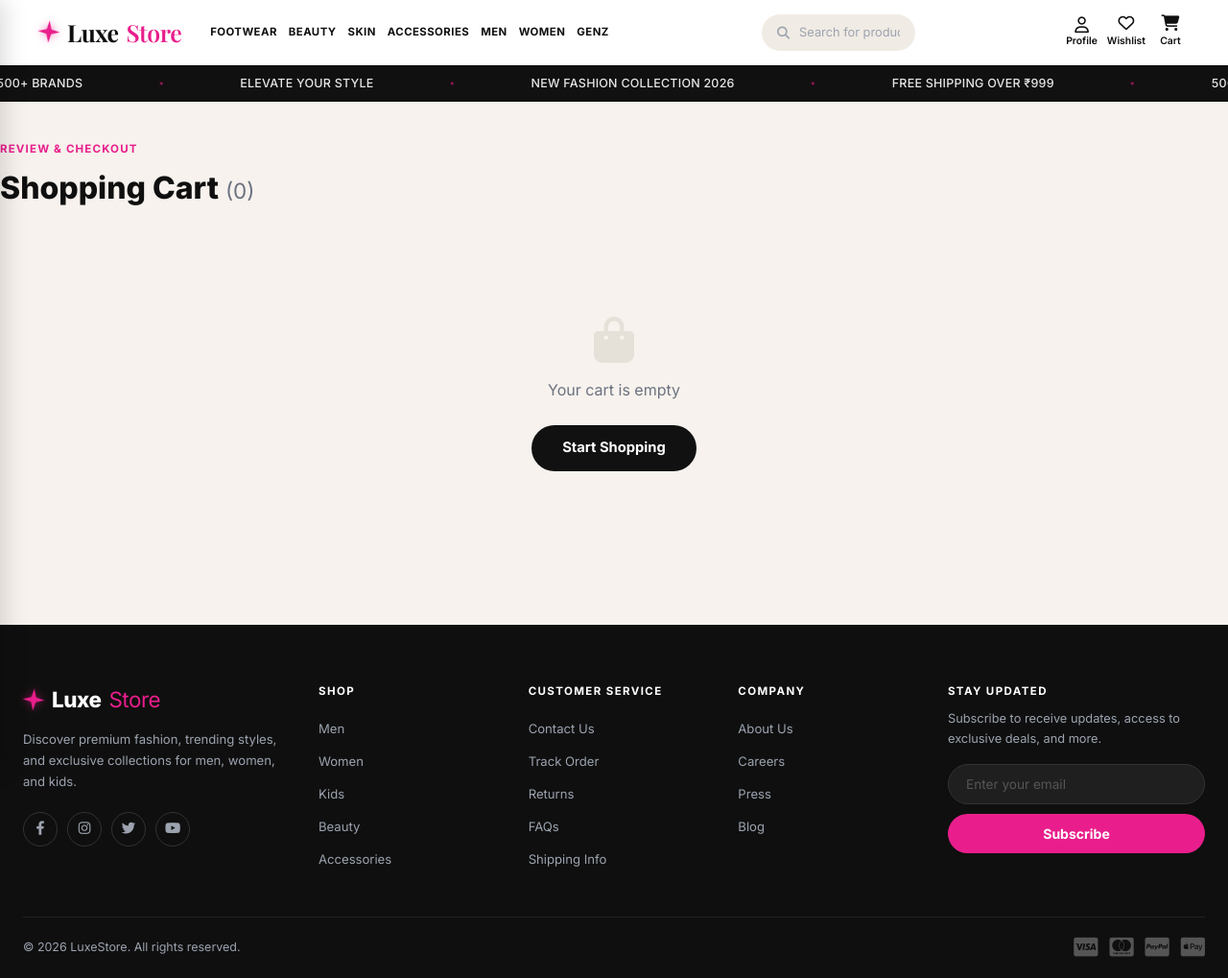
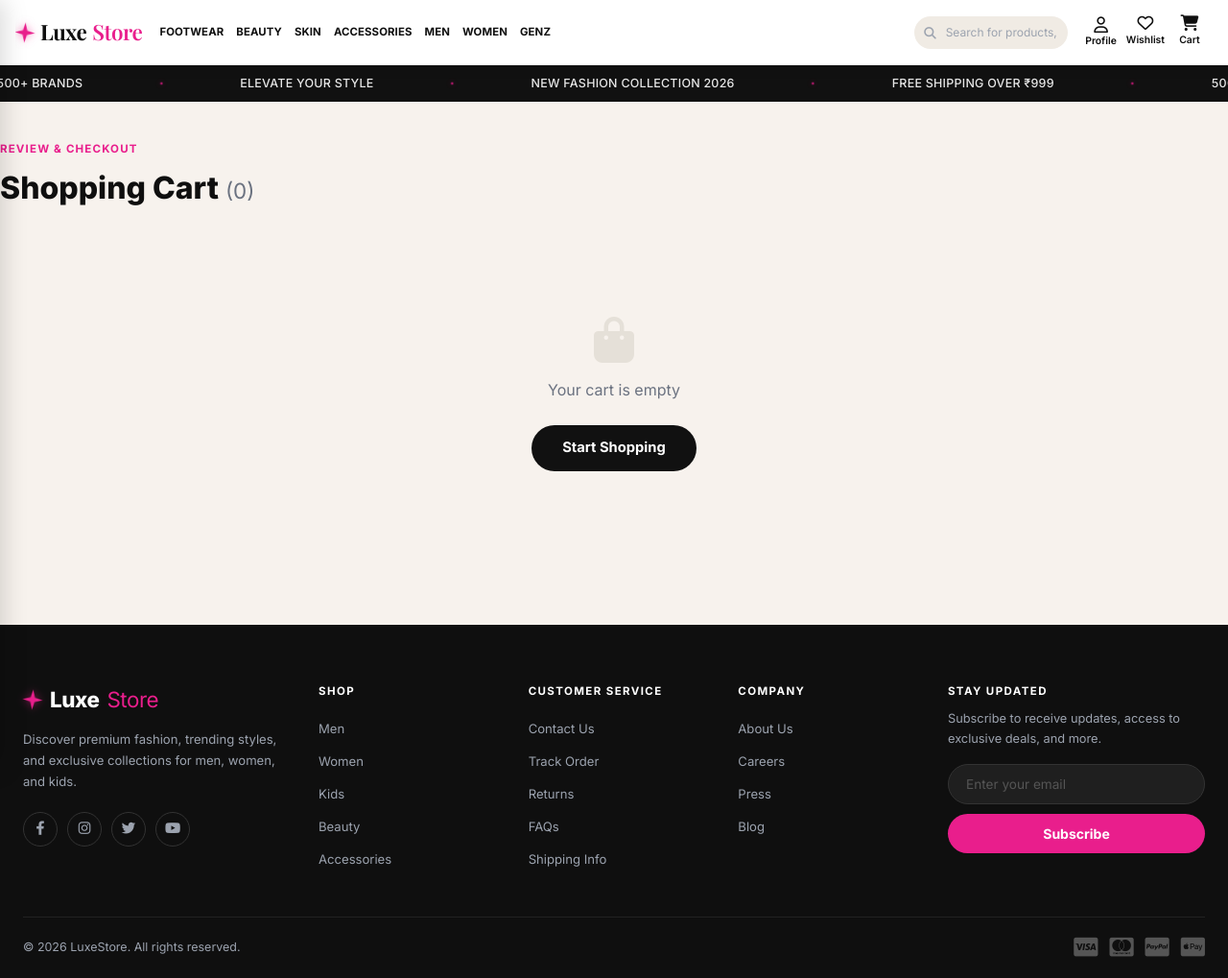
Before and after one commit to VemireddyBhavana/e-commerce, a Django app: page /cart/ in a window 1280 px wide. Shown: the whole page at 96% size. Run offline with Django 5.2, Linux system fonts and the light colour scheme; data comes from the database, SQL or seed files in the repository; data that the repository does not hold is empty; some web fonts are replaced.

Commit message:
Optimize navbar layout so Profile, Wishlist, and Cart render side-by-side with full visibility and margin

```diff
--- a/public/css/main.css
+++ b/public/css/main.css
@@ -112,15 +112,15 @@ ul { list-style: none; }
 }
 .navbar .container {
   max-width: 100%;
-  padding: 0 40px;
+  padding: 0 16px;
   margin: 0 auto;
   box-sizing: border-box;
 }
 .nav-logo {
   display: inline-flex;
   align-items: center;
-  gap: 8px;
-  font-size: 1.55rem;
+  gap: 6px;
+  font-size: 1.4rem;
   font-weight: 700;
   color: var(--text);
   letter-spacing: -.02em;
@@ -128,7 +128,7 @@ ul { list-style: none; }
   text-decoration: none;
   font-family: 'Playfair Display', Georgia, serif;
   transition: opacity var(--transition);
-  margin-right: 24px;
+  margin-right: 12px;
 }
 @keyframes logoStarSparkle {
   0%, 100% {
@@ -145,8 +145,8 @@ ul { list-style: none; }
 .footer-logo-icon,
 .auth-logo-icon,
 .loader-logo-icon {
-  width: 22px;
-  height: 22px;
+  width: 20px;
+  height: 20px;
   display: inline-flex;
   align-items: center;
   justify-content: center;
@@ -192,35 +192,45 @@ ul { list-style: none; }
   justify-content: space-between;
   height: 100%;
   width: 100%;
+  gap: 8px;
 }
 
 /* ─── Nav Left: Logo + Categories ────────────────────── */
 .nav-left {
   display: flex;
   align-items: center;
-  flex-shrink: 0;
+  flex: 1;
+  min-width: 0;
+  overflow: hidden;
 }
 
 /* ─── Category Links ─────────────────────────────────── */
 .nav-links {
   display: flex;
   align-items: center;
-  gap: 0;
+  gap: 1px;
   list-style: none;
   margin: 0;
   padding: 0;
-  flex-shrink: 0;
+  flex-shrink: 1;
+  overflow-x: auto;
+  scrollbar-width: none;
+  -ms-overflow-style: none;
+}
+.nav-links::-webkit-scrollbar {
+  display: none;
 }
 .nav-links li {
   display: inline-flex;
   align-items: center;
+  flex-shrink: 0;
 }
 .nav-links a {
-  padding: 6px 11px;
-  font-size: .73rem;
-  font-weight: 700;
-  color: var(--text);
-  letter-spacing: .04em;
+  padding: 3px 6px;
+  font-size: .65rem;
+  font-weight: 700;
+  color: var(--text);
+  letter-spacing: .01em;
   text-transform: uppercase;
   border-radius: var(--radius-full);
   transition: color .2s ease, background .2s ease;
@@ -235,36 +245,38 @@ ul { list-style: none; }
   align-items: center;
   background: var(--surface2);
   border-radius: var(--radius-full);
-  padding: 0 16px;
-  height: 38px;
-  gap: 10px;
-  width: 280px;
+  padding: 0 10px;
+  height: 34px;
+  gap: 6px;
+  width: 140px;
   flex-shrink: 0;
-  margin: 0 20px;
+  margin: 0 4px;
   transition: box-shadow .2s ease, background .2s ease, width .25s ease;
 }
 .nav-search:focus-within {
   box-shadow: 0 0 0 2px var(--brand);
   background: #fff;
-  width: 340px;
-}
-.nav-search i { color: var(--text-light); font-size: .82rem; }
+  width: 190px;
+}
+.nav-search i { color: var(--text-light); font-size: .78rem; }
 .nav-search input {
   background: none;
   border: none;
-  font-size: .8rem;
+  font-size: .75rem;
   color: var(--text);
   width: 100%;
   outline: none;
 }
 .nav-search input::placeholder { color: var(--text-light); }
 
-/* ─── Action Icons (Profile, Wishlist, Bag) ──────────── */
+/* ─── Action Icons (Profile, Wishlist, Cart) ──────────── */
 .nav-actions {
   display: flex;
   align-items: center;
   gap: 2px;
   flex-shrink: 0;
+  margin-left: auto;
+  padding-right: 4px;
 }
 .mobile-nav-toggle {
   display: none;
@@ -280,10 +292,10 @@ ul { list-style: none; }
   flex-direction: column;
   align-items: center;
   justify-content: center;
-  gap: 2px;
-  padding: 6px 10px;
-  min-width: 48px;
-  font-size: .68rem;
+  gap: 1px;
+  padding: 4px 6px;
+  min-width: 42px;
+  font-size: .65rem;
   color: var(--text);
   font-weight: 600;
   border-radius: var(--radius-sm);
--- a/templates/base.html
+++ b/templates/base.html
@@ -62,7 +62,7 @@
 
       <!-- Desktop Category Links -->
       <ul class="nav-links">
-        {% for cat in all_categories %}
+        {% for cat in all_categories|slice:":6" %}
         <li><a href="/products/?category={{ cat.slug }}" onclick="handleNavCategoryClick(event, '{{ cat.slug }}')" id="nav-{{ cat.slug }}">{{ cat.name }}</a></li>
         {% empty %}
         <li><a href="/products/?category=footwear">FOOTWEAR</a></li>
```
